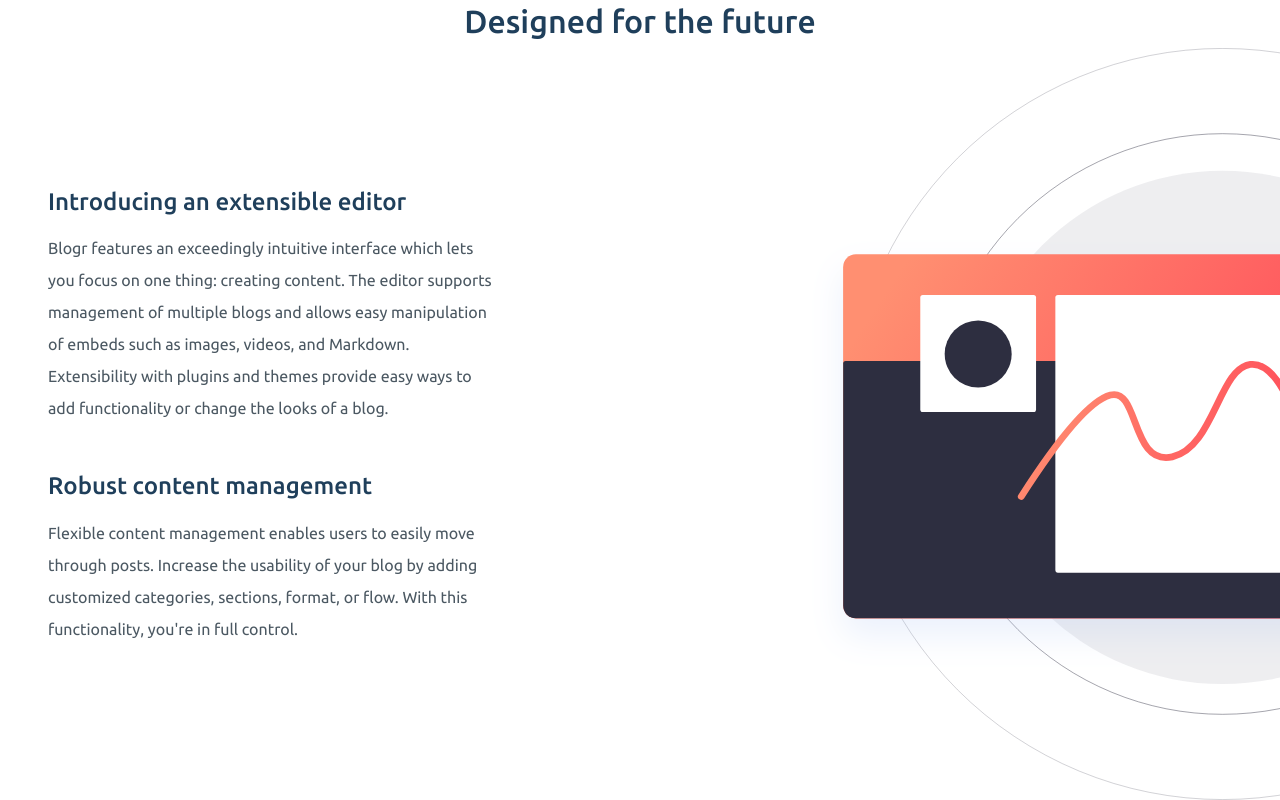
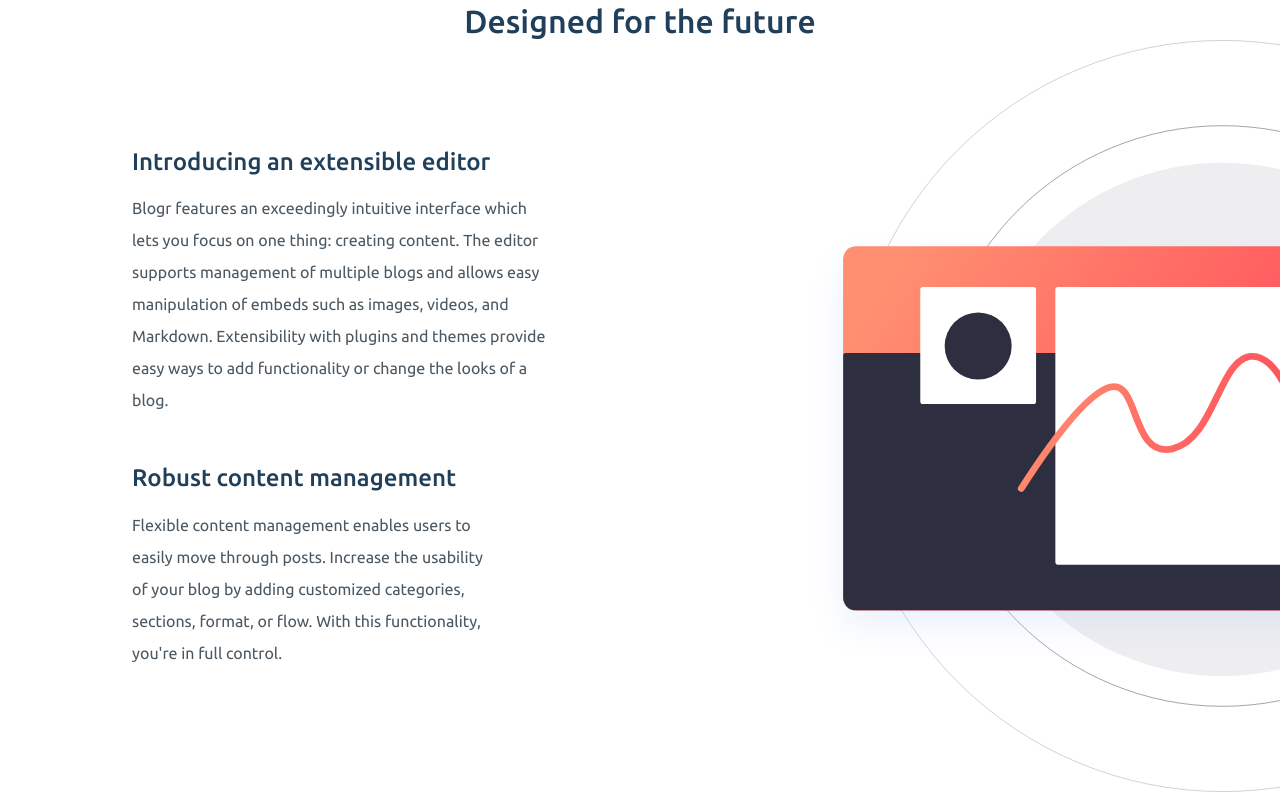
Before and after one commit to mrcsporto/blogr, a React (Create React App) app: page / in a window 1280 px wide. Shown: the part 654-1454 px from the top of the page. Built offline with nearby package versions, Linux system fonts and the light colour scheme.

Commit message:
fix desktop align

```diff
--- a/src/components/First/index.js
+++ b/src/components/First/index.js
@@ -3,20 +3,20 @@ import "./styles.css";
 const First = () => {
   return (
     <>
-      <h2 className="title fs-2 mt-5 text-center">Designed for the future</h2>
+      <h2 className="title fs-2 mt-5 mb-5 mb-sm-0 text-center">Designed for the future</h2>
 
       <div className="row d-flex flex-wrap align-items-center design-section">
-        <div className="col-md-6 col-12 order-2 order-md-1">
-          <div className="card-body mb-3 px-5 ps-md-5 mt-4 mt-md-0">
-            <h5 className="card-title mb-3 fs-4 px-5 px-md-0">Introducing an extensible editor</h5>
-            <p className="card-text fs-6"> Blogr features an exceedingly intuitive interface which lets you focus on one thing: creating content.
+        <div className="col-md-6 col-12 order-2 order-md-1 ps-md-5">
+          <div className="card-body mb-3 px-5 ps-md-5 px-md-0 mt-4 mt-md-0">
+            <h5 className="card-title mb-3 fs-4 px-5 px-md-0 ps-md-5">Introducing an extensible editor</h5>
+            <p className="card-text fs-6 ps-md-5"> Blogr features an exceedingly intuitive interface which lets you focus on one thing: creating content.
               The editor supports management of multiple blogs and allows easy manipulation of embeds such as images,
               videos, and Markdown. Extensibility with plugins and themes provide easy ways to add functionality or
               change the looks of a blog.</p>
           </div>
           <div className="card-body mb-3 px-5 ps-md-5 mt-4 mt-md-5">
-            <h5 className="card-title mb-3 fs-4 px-5 px-md-0">Robust content management</h5>
-            <p className="card-text fs-6">Flexible content management enables users to easily move through posts. Increase the usability of your blog
+            <h5 className="card-title mb-3 fs-4 px-5 px-md-0 ps-md-5">Robust content management</h5>
+            <p className="card-text fs-6 ps-md-5">Flexible content management enables users to easily move through posts. Increase the usability of your blog
               by adding customized categories, sections, format, or flow. With this functionality, you're in full control.</p>
           </div>
         </div>
```
